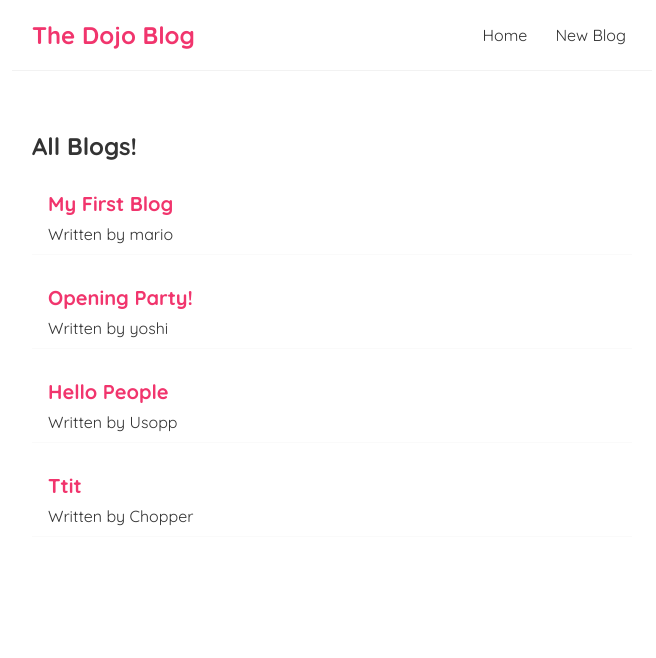
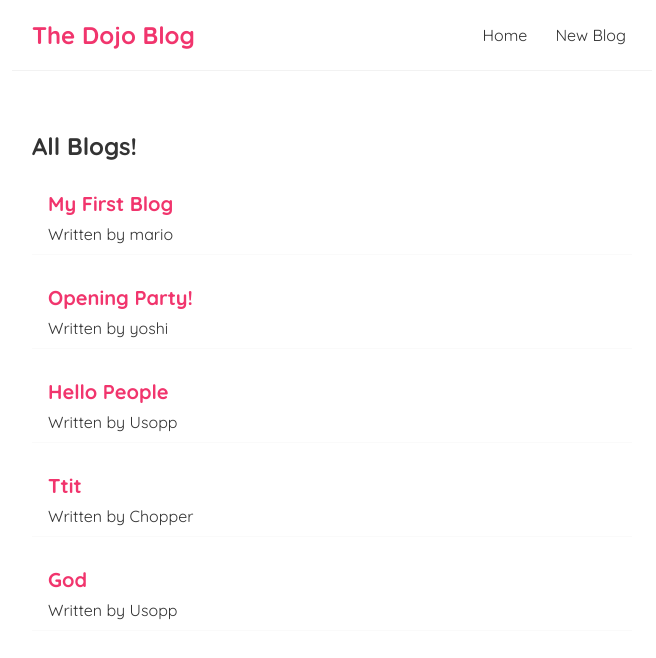
Before and after one commit to gaurabmahat/LearningReact, a React (Create React App) app in the folder Tuts/dojo-blog/: page / in a window 1280 px wide. Shown: the top 658 px of the page, without its empty margins (308-964 px from the left). Built offline with nearby package versions, Linux system fonts and the light colour scheme; data requests are answered from the project's data file.

Commit message:
used history to redirect the page to the main home page

```diff
--- a/Tuts/dojo-blog/data/db.json
+++ b/Tuts/dojo-blog/data/db.json
@@ -23,6 +23,12 @@
       "body": "Body has it.",
       "author": "Chopper",
       "id": 4
+    },
+    {
+      "title": "God",
+      "body": "God Usopp!",
+      "author": "Usopp",
+      "id": 5
     }
   ]
 }
--- a/Tuts/dojo-blog/src/Create.js
+++ b/Tuts/dojo-blog/src/Create.js
@@ -1,10 +1,12 @@
 import { useState } from "react";
+import { useHistory } from "react-router-dom";
 
 const Create = () => {
     const [title, setTitle] = useState('');
     const [body, setBody] = useState('');
     const [author, setAuthor] = useState('Usopp');
     const [isPending, setIsPending] = useState(false);
+    const history = useHistory();
 
     const handleSubmit = (e) => {
         e.preventDefault();
@@ -19,6 +21,7 @@ const Create = () => {
         }).then(() => {
             console.log('New blog added.')
             setIsPending(false);
+            history.push('/');
         })
     }
 
```
